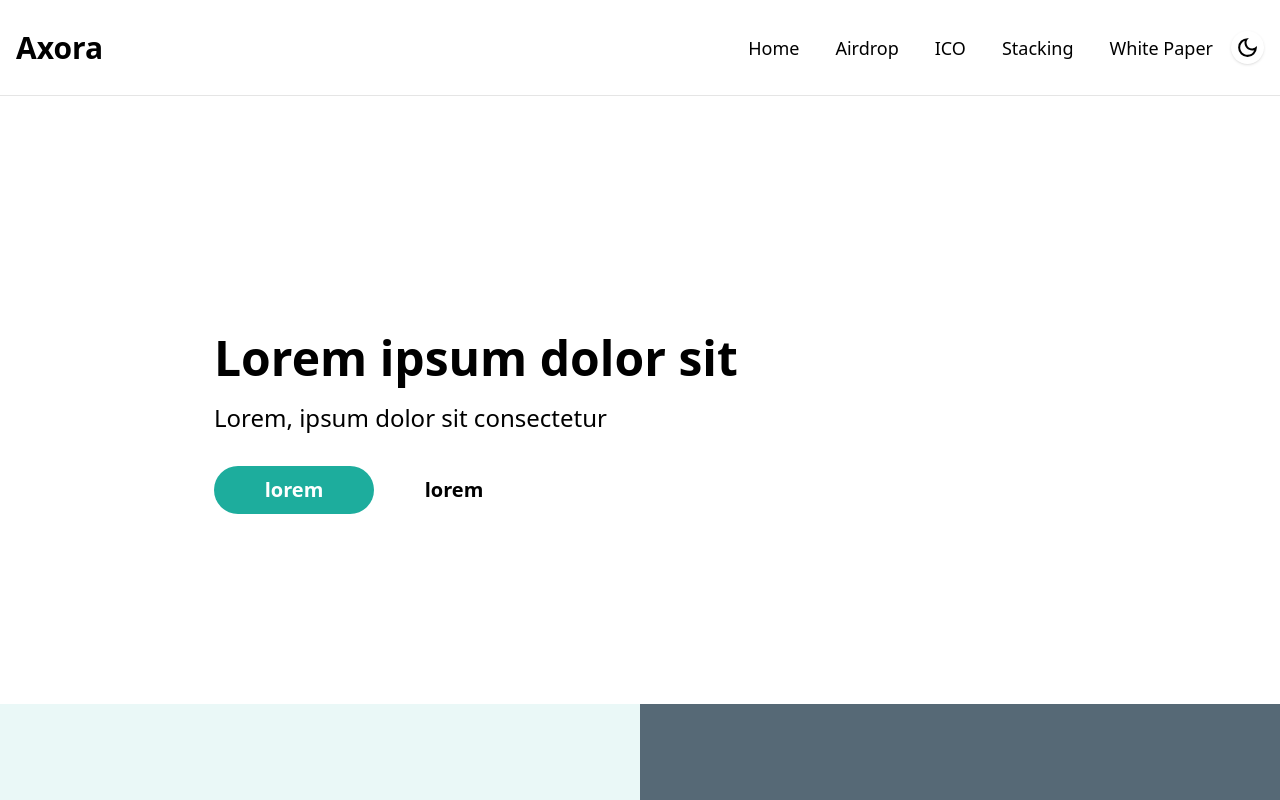
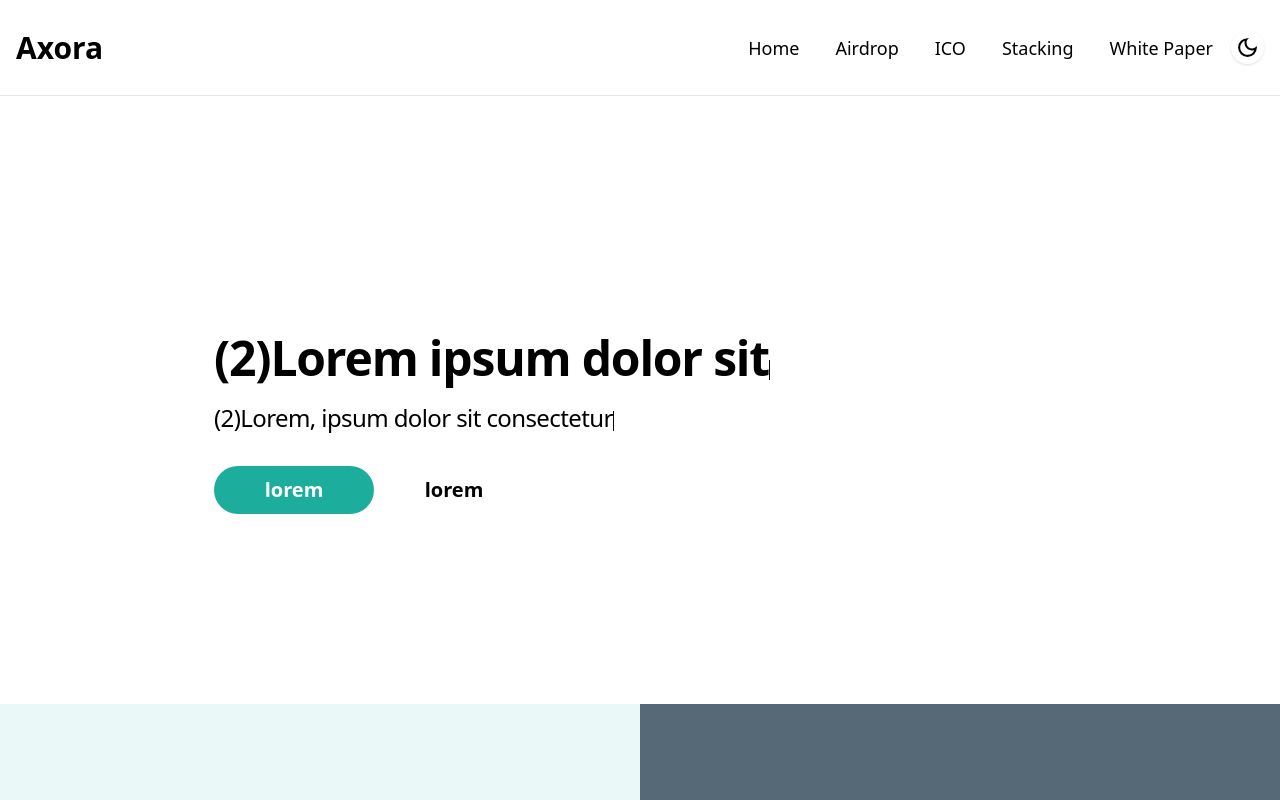
Before and after one commit to AtlantisTeamFoundation/Axora-protocol-front, a React (Vite) app: page / in a window 1280 px wide. Shown: the top 800 px of the page. Built offline with nearby package versions, Linux system fonts and the light colour scheme.

Commit message:
feat : added typing text component to home page

```diff
--- a/package.json
+++ b/package.json
@@ -13,7 +13,9 @@
     "@tailwindcss/vite": "^4.1.14",
     "class-variance-authority": "^0.7.1",
     "clsx": "^2.1.1",
+    "gsap": "^3.13.0",
     "lucide-react": "^0.546.0",
+    "motion": "^12.23.24",
     "react": "^19.1.1",
     "react-cookie": "^8.0.1",
     "react-dom": "^19.1.1",
--- /dev/null
+++ b/src/components/ui/shadcn-io/typing-text/index.tsx
@@ -0,0 +1,198 @@
+'use client';
+
+import { ElementType, useEffect, useRef, useState, createElement, useMemo, useCallback } from 'react';
+import { gsap } from 'gsap';
+
+interface TypingTextProps {
+  className?: string;
+  showCursor?: boolean;
+  hideCursorWhileTyping?: boolean;
+  cursorCharacter?: string | React.ReactNode;
+  cursorBlinkDuration?: number;
+  cursorClassName?: string;
+  text: string | string[];
+  as?: ElementType;
+  typingSpeed?: number;
+  initialDelay?: number;
+  pauseDuration?: number;
+  deletingSpeed?: number;
+  loop?: boolean;
+  textColors?: string[];
+  variableSpeed?: { min: number; max: number };
+  onSentenceComplete?: (sentence: string, index: number) => void;
+  startOnVisible?: boolean;
+  reverseMode?: boolean;
+}
+
+const TypingText = ({
+  text,
+  as: Component = 'div',
+  typingSpeed = 50,
+  initialDelay = 0,
+  pauseDuration = 2000,
+  deletingSpeed = 30,
+  loop = true,
+  className = '',
+  showCursor = true,
+  hideCursorWhileTyping = false,
+  cursorCharacter = '|',
+  cursorClassName = '',
+  cursorBlinkDuration = 0.5,
+  textColors = [],
+  variableSpeed,
+  onSentenceComplete,
+  startOnVisible = false,
+  reverseMode = false,
+  ...props
+}: TypingTextProps & React.HTMLAttributes<HTMLElement>) => {
+  const [displayedText, setDisplayedText] = useState('');
+  const [currentCharIndex, setCurrentCharIndex] = useState(0);
+  const [isDeleting, setIsDeleting] = useState(false);
+  const [currentTextIndex, setCurrentTextIndex] = useState(0);
+  const [isVisible, setIsVisible] = useState(!startOnVisible);
+  const cursorRef = useRef<HTMLSpanElement>(null);
+  const containerRef = useRef<HTMLElement>(null);
+
+  const textArray = useMemo(() => (Array.isArray(text) ? text : [text]), [text]);
+
+  const getRandomSpeed = useCallback(() => {
+    if (!variableSpeed) return typingSpeed;
+    const { min, max } = variableSpeed;
+    return Math.random() * (max - min) + min;
+  }, [variableSpeed, typingSpeed]);
+
+  const getCurrentTextColor = () => {
+    if (textColors.length === 0) return 'currentColor';
+    return textColors[currentTextIndex % textColors.length];
+  };
+
+  useEffect(() => {
+    if (!startOnVisible || !containerRef.current) return;
+
+    const observer = new IntersectionObserver(
+      entries => {
+        entries.forEach(entry => {
+          if (entry.isIntersecting) {
+            setIsVisible(true);
+          }
+        });
+      },
+      { threshold: 0.1 }
+    );
+
+    observer.observe(containerRef.current);
+    return () => observer.disconnect();
+  }, [startOnVisible]);
+
+  useEffect(() => {
+    if (showCursor && cursorRef.current) {
+      gsap.set(cursorRef.current, { opacity: 1 });
+      gsap.to(cursorRef.current, {
+        opacity: 0,
+        duration: cursorBlinkDuration,
+        repeat: -1,
+        yoyo: true,
+        ease: 'power2.inOut'
+      });
+    }
+  }, [showCursor, cursorBlinkDuration]);
+
+  useEffect(() => {
+    if (!isVisible) return;
+
+    let timeout: NodeJS.Timeout;
+
+    const currentText = textArray[currentTextIndex];
+    const processedText = reverseMode ? currentText.split('').reverse().join('') : currentText;
+
+    const executeTypingAnimation = () => {
+      if (isDeleting) {
+        if (displayedText === '') {
+          setIsDeleting(false);
+          if (currentTextIndex === textArray.length - 1 && !loop) {
+            return;
+          }
+
+          if (onSentenceComplete) {
+            onSentenceComplete(textArray[currentTextIndex], currentTextIndex);
+          }
+
+          setCurrentTextIndex(prev => (prev + 1) % textArray.length);
+          setCurrentCharIndex(0);
+          timeout = setTimeout(() => {}, pauseDuration);
+        } else {
+          timeout = setTimeout(() => {
+            setDisplayedText(prev => prev.slice(0, -1));
+          }, deletingSpeed);
+        }
+      } else {
+        if (currentCharIndex < processedText.length) {
+          timeout = setTimeout(
+            () => {
+              setDisplayedText(prev => prev + processedText[currentCharIndex]);
+              setCurrentCharIndex(prev => prev + 1);
+            },
+            variableSpeed ? getRandomSpeed() : typingSpeed
+          );
+        } else if (textArray.length > 1) {
+          timeout = setTimeout(() => {
+            setIsDeleting(true);
+          }, pauseDuration);
+        }
+      }
+    };
+
+    if (currentCharIndex === 0 && !isDeleting && displayedText === '') {
+      timeout = setTimeout(executeTypingAnimation, initialDelay);
+    } else {
+      executeTypingAnimation();
+    }
+
+    return () => clearTimeout(timeout);
+  }, [
+    currentCharIndex,
+    displayedText,
+    isDeleting,
+    typingSpeed,
+    deletingSpeed,
+    pauseDuration,
+    textArray,
+    currentTextIndex,
+    loop,
+    initialDelay,
+    isVisible,
+    reverseMode,
+    variableSpeed,
+    onSentenceComplete,
+    getRandomSpeed
+  ]);
+
+  const shouldHideCursor =
+    hideCursorWhileTyping && (currentCharIndex < textArray[currentTextIndex].length || isDeleting);
+
+  return createElement(
+    Component,
+    {
+      ref: containerRef,
+      className: `inline-block whitespace-pre-wrap tracking-tight ${className}`,
+      ...props
+    },
+    <span className="inline" style={{ color: getCurrentTextColor() }}>
+      {displayedText}
+    </span>,
+    showCursor && (
+      <span
+        ref={cursorRef}
+        className={`inline-block opacity-100 ${shouldHideCursor ? 'hidden' : ''} ${
+          cursorCharacter === '|'
+            ? `h-5 w-[1px] translate-y-1 bg-foreground ${cursorClassName}`
+            : `ml-1 ${cursorClassName}`
+        }`}
+      >
+        {cursorCharacter === '|' ? '' : cursorCharacter}
+      </span>
+    )
+  );
+};
+
+export default TypingText;
--- a/src/home/index.tsx
+++ b/src/home/index.tsx
@@ -1,7 +1,18 @@
 import NavBar from "../components/navBar";
-import Section3Card from "../components/section3card";
-import Section4Socials from "../components/section4socials";
+import Section3Card from "../components/homeSection3card";
+import Section4Socials from "../components/homeSection4socials";
+import TypingText from "@/components/ui/shadcn-io/typing-text";
 export default function Home() {
+  const headerTitleText = [
+    "(1)Lorem ipsum dolor sit",
+    "(2)Lorem ipsum dolor sit",
+    "(3)Lorem ipsum dolor sit",
+  ];
+  const headerDescText = [
+    "(1)Lorem, ipsum dolor sit consectetur",
+    "(2)Lorem, ipsum dolor sit consectetur",
+    "(3)Lorem, ipsum dolor sit consectetur",
+  ];
   return (
     <>
       <NavBar />
@@ -9,8 +20,8 @@ export default function Home() {
         <div className="flex">
           <div className="w-full h-140 flex flex-col justify-center">
             <div>
-              <h1 className="text-5xl font-bold mb-5">Lorem ipsum dolor sit</h1>
-              <p className="text-2xl">Lorem, ipsum dolor sit consectetur</p>
+              <h1 className="text-5xl font-bold mb-5"><TypingText text={headerTitleText} deletingSpeed={35}/></h1>
+              <p className="text-2xl"><TypingText text={headerDescText} deletingSpeed={18} typingSpeed={30}/></p>
               <div className="mt-8">
                 <button className="w-40 h-12 bg-[#1dad9d] rounded-[55px] text-xl font-bold text-white hover:cursor-pointer">
                   lorem
```
Also changed, not shown: 1 other file (tests, documents, lock files or other folders).
